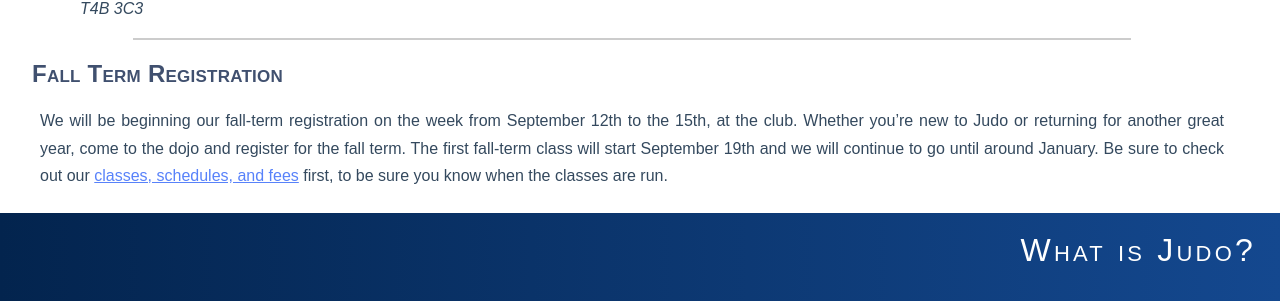
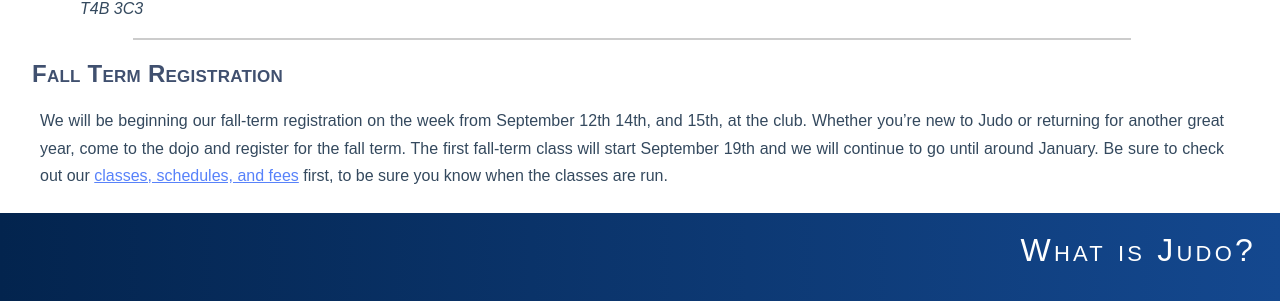
Before and after one commit to ThatGeoGuy/airdrie-judo, a Jekyll site: the page built from index.html, in a window 1280 px wide and 1400 px high, scrolled down 1212 px. Shown: the part 148-449 px from the top of the window. Built offline with Jekyll 4.4.1, drawn with Linux system fonts in a browser that asks for light colours; nearby versions of some CDN libraries; some of the changed text lies outside the part shown.

Commit message:
Fix dates for fall 2016 registration

```diff
--- a/index.html
+++ b/index.html
@@ -123,12 +123,12 @@ stylesheets:
       <div class='pure-u-1 pure-u-md-1-1 pure-u-lrg-1-1'>
         <h1 class='content-head' id='register'>Registration</h1>
         <p>
-          Registration for fall 2016 will occur between September 12th to the
-          15th. Be sure to come out and register as early as possible, as only
-          our Recreational Judo class will be open to new registrations after
-          the 15th of September. If you'd like to register immediately, you can
-          print off a
-          <a href='{{ site.baseurl}}/pub/Airdrie_Judo_Club_Registration_Form_F16_W17.pdf'>registration
+          Registration for fall 2016 will occur between September 12th, 14th,
+          and 15th. Be sure to come out and register as early as possible, as
+          only our Recreational Judo class will be open to new registrations
+          after the 15th of September. If you'd like to register immediately,
+          you can print off a <a href='{{
+          site.baseurl}}/pub/Airdrie_Judo_Club_Registration_Form_F16_W17.pdf'>registration
           form</a> or come to our dojo, where we will have some available.
         </p>
         <p>
```
Also changed, not shown: news/_posts/2016-08-12-news.md (+1 -1 lines).
